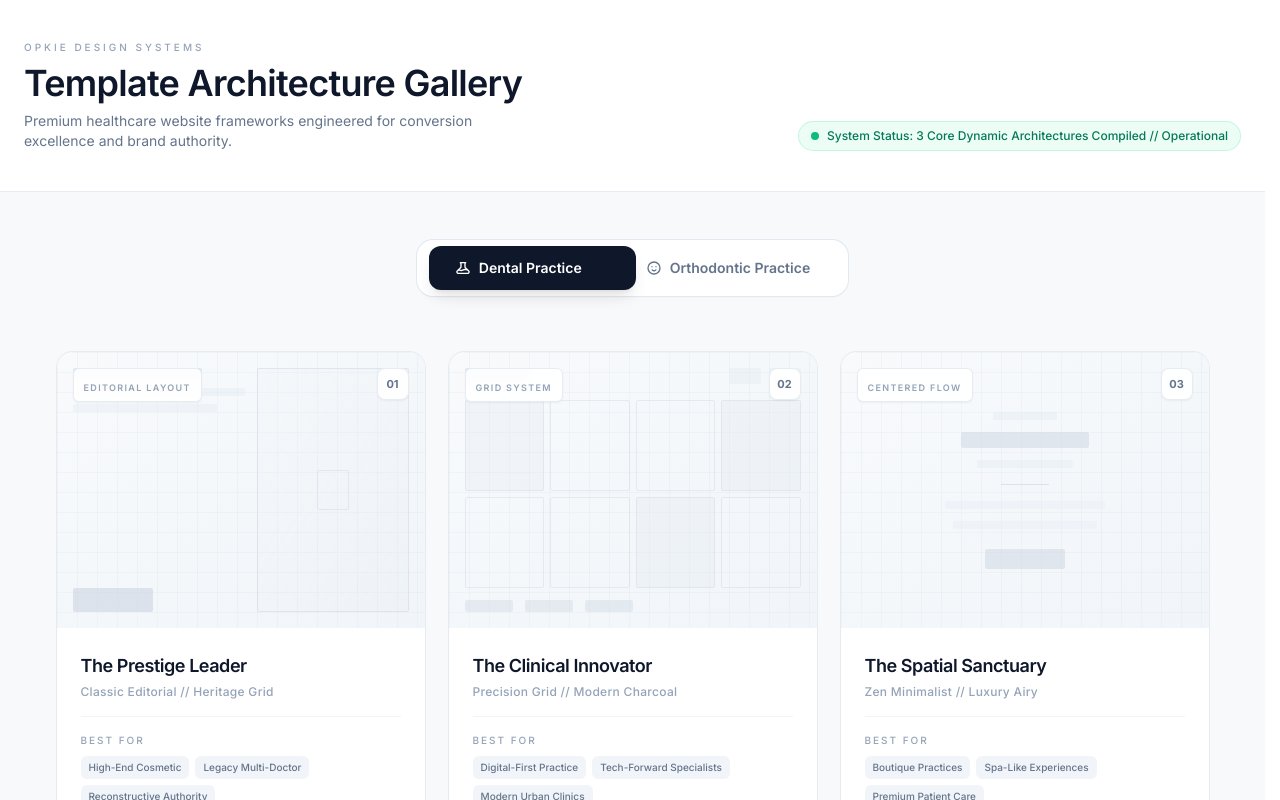
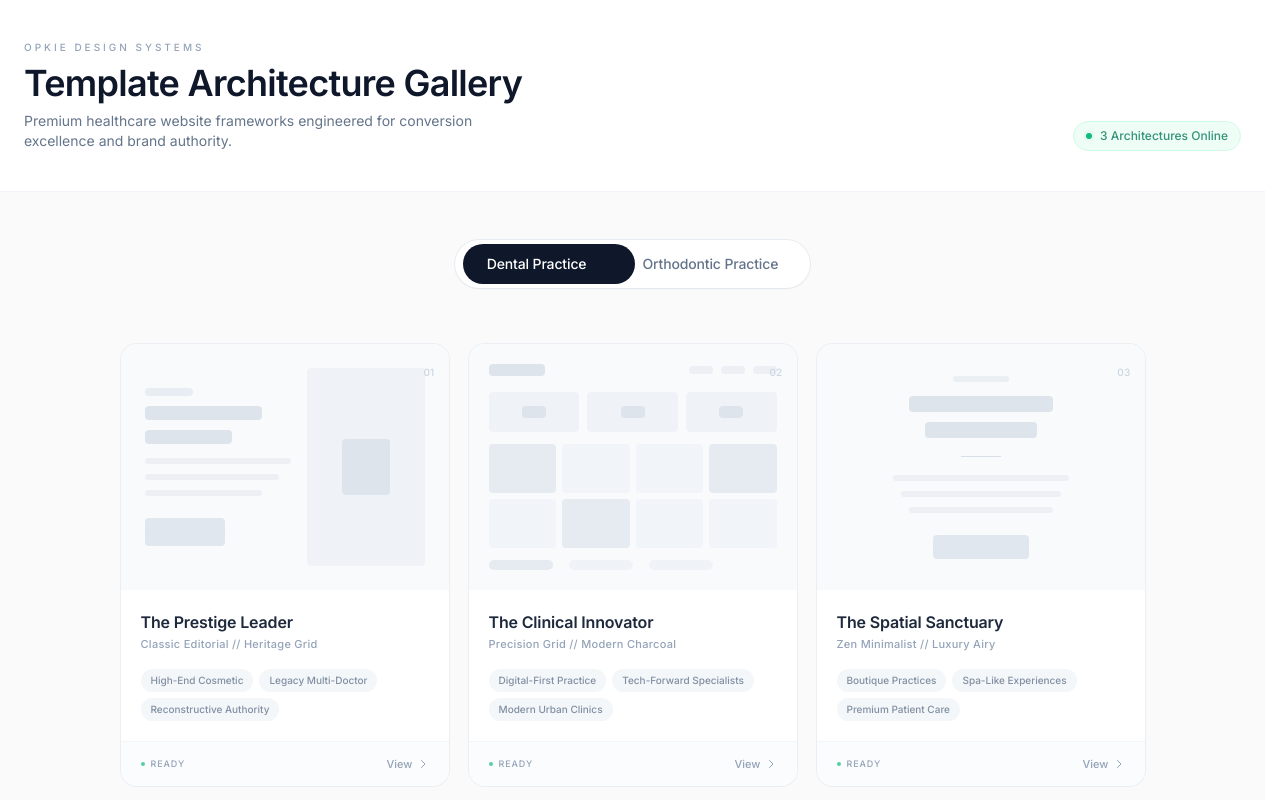
Before and after one commit to Sarahlunt6/templates.opkie, a Next.js app: page / in a window 1280 px wide. Shown: the top 800 px of the page. Built offline with nearby package versions, Linux system fonts and the light colour scheme; a web font is replaced by a local one.

Commit message:
Update page.tsx

```diff
--- a/app/page.tsx
+++ b/app/page.tsx
@@ -12,7 +12,6 @@ const templateArchitectures = {
       subtitle: "Classic Editorial // Heritage Grid",
       blueprint: "split",
       bestFor: ["High-End Cosmetic", "Legacy Multi-Doctor", "Reconstructive Authority"],
-      accentColor: "brand-primary",
     },
     {
       id: "t2",
@@ -20,7 +19,6 @@ const templateArchitectures = {
       subtitle: "Precision Grid // Modern Charcoal",
       blueprint: "dashboard",
       bestFor: ["Digital-First Practice", "Tech-Forward Specialists", "Modern Urban Clinics"],
-      accentColor: "teal",
     },
     {
       id: "t3",
@@ -28,7 +26,6 @@ const templateArchitectures = {
       subtitle: "Zen Minimalist // Luxury Airy",
       blueprint: "centered",
       bestFor: ["Boutique Practices", "Spa-Like Experiences", "Premium Patient Care"],
-      accentColor: "amber",
     },
   ],
   ortho: [
@@ -38,7 +35,6 @@ const templateArchitectures = {
       subtitle: "Classic Editorial // Heritage Grid",
       blueprint: "split",
       bestFor: ["Established Orthodontics", "Family-Focused Practice", "Multi-Generation Care"],
-      accentColor: "brand-primary",
     },
     {
       id: "t2-ortho",
@@ -46,7 +42,6 @@ const templateArchitectures = {
       subtitle: "Precision Grid // Modern Charcoal",
       blueprint: "dashboard",
       bestFor: ["Digital Orthodontics", "Invisalign Specialists", "Teen & Adult Focus"],
-      accentColor: "teal",
     },
     {
       id: "t3-ortho",
@@ -54,87 +49,108 @@ const templateArchitectures = {
       subtitle: "Zen Minimalist // Luxury Airy",
       blueprint: "centered",
       bestFor: ["Boutique Orthodontics", "Luxury Patient Experience", "Concierge Care"],
-      accentColor: "amber",
     },
   ],
 };
 
-// CSS Blueprint Wireframe Components
-function BlueprintSplit() {
+// Refined Minimalist Preview Components
+function PreviewSplit() {
   return (
-    <div className="w-full h-full p-4 flex gap-3">
+    <div className="w-full h-full p-6 flex gap-4">
       {/* Left Column - Text Blocks */}
-      <div className="flex-1 flex flex-col gap-2">
-        <div className="h-3 w-3/4 bg-slate-300/50 rounded-sm" />
-        <div className="h-2 w-full bg-slate-200/40 rounded-sm" />
-        <div className="h-2 w-5/6 bg-slate-200/40 rounded-sm" />
-        <div className="flex-1" />
-        <div className="h-6 w-20 bg-slate-300/60 rounded-sm" />
+      <div className="flex-1 flex flex-col justify-center gap-2.5">
+        <div className="h-2 w-12 bg-slate-200/70 rounded-full" />
+        <div className="h-3.5 w-4/5 bg-slate-300/60 rounded" />
+        <div className="h-3.5 w-3/5 bg-slate-300/60 rounded" />
+        <div className="h-1.5 w-full bg-slate-200/50 rounded-full mt-1" />
+        <div className="h-1.5 w-11/12 bg-slate-200/50 rounded-full" />
+        <div className="h-1.5 w-4/5 bg-slate-200/50 rounded-full" />
+        <div className="mt-3 h-7 w-20 bg-slate-300/50 rounded" />
       </div>
-      {/* Right Column - Portrait Frame */}
-      <div className="w-[45%] border border-slate-300/50 rounded-sm bg-gradient-to-br from-slate-100/30 to-slate-200/20 flex items-center justify-center">
-        <div className="w-8 h-10 border border-slate-300/40 rounded-sm" />
+      {/* Right Column - Image Frame */}
+      <div className="w-[42%] bg-slate-200/40 rounded flex items-center justify-center">
+        <div className="w-12 h-14 bg-slate-300/50 rounded" />
       </div>
     </div>
   );
 }
 
-function BlueprintDashboard() {
+function PreviewDashboard() {
   return (
-    <div className="w-full h-full p-4 flex flex-col gap-2">
-      {/* Top Bar */}
-      <div className="h-4 w-full flex gap-2">
-        <div className="h-full w-16 bg-slate-300/50 rounded-sm" />
+    <div className="w-full h-full p-5 flex flex-col gap-3">
+      {/* Top Nav */}
+      <div className="h-3 w-full flex items-center gap-2">
+        <div className="h-full w-14 bg-slate-300/60 rounded" />
         <div className="flex-1" />
-        <div className="h-full w-8 bg-slate-200/40 rounded-sm" />
-        <div className="h-full w-8 bg-slate-200/40 rounded-sm" />
+        <div className="h-2 w-6 bg-slate-200/50 rounded-full" />
+        <div className="h-2 w-6 bg-slate-200/50 rounded-full" />
+        <div className="h-2 w-6 bg-slate-200/50 rounded-full" />
       </div>
-      {/* Grid */}
-      <div className="flex-1 grid grid-cols-4 gap-1.5 mt-2">
+      {/* Hero Stats Row */}
+      <div className="flex gap-2 mt-1">
+        <div className="flex-1 h-10 bg-slate-200/40 rounded flex items-center justify-center">
+          <div className="w-6 h-3 bg-slate-300/50 rounded" />
+        </div>
+        <div className="flex-1 h-10 bg-slate-200/40 rounded flex items-center justify-center">
+          <div className="w-6 h-3 bg-slate-300/50 rounded" />
+        </div>
+        <div className="flex-1 h-10 bg-slate-200/40 rounded flex items-center justify-center">
+          <div className="w-6 h-3 bg-slate-300/50 rounded" />
+        </div>
+      </div>
+      {/* Content Grid */}
+      <div className="flex-1 grid grid-cols-4 gap-1.5">
         {[...Array(8)].map((_, i) => (
           <div
             key={i}
-            className={`border border-slate-300/40 rounded-sm ${
-              i % 3 === 0 ? "bg-slate-200/30" : "bg-transparent"
+            className={`rounded ${
+              i === 0 || i === 3 || i === 5
+                ? "bg-slate-300/40"
+                : "bg-slate-200/30"
             }`}
           />
         ))}
       </div>
-      {/* Bottom Stats */}
-      <div className="h-3 w-full flex gap-3 mt-1">
-        <div className="h-full w-12 bg-slate-300/40 rounded-sm" />
-        <div className="h-full w-12 bg-slate-300/40 rounded-sm" />
-        <div className="h-full w-12 bg-slate-300/40 rounded-sm" />
+      {/* Bottom Bar */}
+      <div className="h-2.5 w-full flex gap-4">
+        <div className="h-full w-16 bg-slate-300/40 rounded-full" />
+        <div className="h-full w-16 bg-slate-200/40 rounded-full" />
+        <div className="h-full w-16 bg-slate-200/40 rounded-full" />
       </div>
     </div>
   );
 }
 
-function BlueprintCentered() {
+function PreviewCentered() {
   return (
-    <div className="w-full h-full p-4 flex flex-col items-center justify-center gap-3">
-      {/* Centered Content */}
-      <div className="h-2 w-16 bg-slate-200/40 rounded-sm" />
-      <div className="h-4 w-32 bg-slate-300/50 rounded-sm" />
-      <div className="h-2 w-24 bg-slate-200/40 rounded-sm" />
-      <div className="h-px w-12 bg-slate-300/60 my-1" />
-      <div className="h-2 w-40 bg-slate-200/30 rounded-sm" />
-      <div className="h-2 w-36 bg-slate-200/30 rounded-sm" />
-      <div className="h-5 w-20 bg-slate-300/50 rounded-sm mt-2" />
+    <div className="w-full h-full p-6 flex flex-col items-center justify-center gap-2.5">
+      {/* Label */}
+      <div className="h-1.5 w-14 bg-slate-200/60 rounded-full" />
+      {/* Headline */}
+      <div className="h-4 w-36 bg-slate-300/60 rounded mt-1" />
+      <div className="h-4 w-28 bg-slate-300/60 rounded" />
+      {/* Divider */}
+      <div className="h-px w-10 bg-slate-300/70 my-2" />
+      {/* Body Text */}
+      <div className="h-1.5 w-44 bg-slate-200/50 rounded-full" />
+      <div className="h-1.5 w-40 bg-slate-200/50 rounded-full" />
+      <div className="h-1.5 w-36 bg-slate-200/50 rounded-full" />
+      {/* CTA */}
+      <div className="h-6 w-24 bg-slate-300/50 rounded mt-3" />
     </div>
   );
 }
 
-function BlueprintRenderer({ type }: { type: string }) {
+function PreviewRenderer({ type }: { type: string }) {
   switch (type) {
     case "split":
-      return <BlueprintSplit />;
+      return <PreviewSplit />;
     case "dashboard":
-      return <BlueprintDashboard />;
+      return <PreviewDashboard />;
     case "centered":
-      return <BlueprintCentered />;
+      return <PreviewCentered />;
     default:
-      return <BlueprintSplit />;
+      return <PreviewSplit />;
   }
 }
 
@@ -144,9 +160,9 @@ export default function HomePage() {
   const templates = templateArchitectures[practiceType];
 
   return (
-    <main className="min-h-screen bg-[#f8f9fa]">
+    <main className="min-h-screen bg-[#fafafa]">
       {/* Premium Header */}
-      <header className="bg-white border-b border-slate-200/80">
+      <header className="bg-white border-b border-slate-100">
         <div className="max-w-7xl mx-auto px-6 py-10">
           <div className="flex flex-col sm:flex-row sm:items-end sm:justify-between gap-4">
             <div>
@@ -161,13 +177,13 @@ export default function HomePage() {
               </p>
             </div>
             <div className="flex items-center gap-3 text-xs font-medium">
-              <div className="flex items-center gap-2 px-3 py-1.5 bg-emerald-50 border border-emerald-200/60 rounded-full">
-                <span className="relative flex h-2 w-2">
+              <div className="flex items-center gap-2 px-3 py-1.5 bg-emerald-50/80 border border-emerald-100 rounded-full">
+                <span className="relative flex h-1.5 w-1.5">
                   <span className="animate-ping absolute inline-flex h-full w-full rounded-full bg-emerald-400 opacity-75"></span>
-                  <span className="relative inline-flex rounded-full h-2 w-2 bg-emerald-500"></span>
+                  <span className="relative inline-flex rounded-full h-1.5 w-1.5 bg-emerald-500"></span>
                 </span>
-                <span className="text-emerald-700">
-                  System Status: {templates.length} Core Dynamic Architectures Compiled // Operational
+                <span className="text-emerald-700/80">
+                  {templates.length} Architectures Online
                 </span>
               </div>
             </div>
@@ -177,48 +193,38 @@ export default function HomePage() {
 
       {/* Main Content */}
       <div className="max-w-7xl mx-auto px-6 py-12">
-        {/* Premium Segmented Toggle */}
+        {/* Elegant Typographic Toggle */}
         <div className="flex justify-center mb-14">
-          <div className="relative inline-flex items-center bg-white rounded-2xl p-1.5 ring-1 ring-slate-200 shadow-sm">
+          <div className="relative inline-flex items-center bg-white rounded-full p-1 ring-1 ring-slate-200/80 shadow-sm">
             {/* Animated Background Slider */}
             <motion.div
-              className="absolute h-[calc(100%-12px)] top-1.5 bg-slate-900 rounded-xl shadow-lg"
+              className="absolute h-[calc(100%-8px)] top-1 bg-slate-900 rounded-full"
               initial={false}
               animate={{
-                x: practiceType === "dental" ? 6 : "calc(100% + 6px)",
-                width: practiceType === "dental" ? "calc(50% - 9px)" : "calc(50% - 9px)",
+                x: practiceType === "dental" ? 4 : "calc(100% + 4px)",
+                width: practiceType === "dental" ? "calc(50% - 6px)" : "calc(50% - 6px)",
               }}
-              transition={{ type: "spring", stiffness: 300, damping: 30 }}
+              transition={{ type: "spring", stiffness: 400, damping: 35 }}
             />
             <button
               onClick={() => setPracticeType("dental")}
-              className={`relative z-10 px-8 py-3 rounded-xl text-sm font-semibold transition-colors duration-200 ${
+              className={`relative z-10 px-7 py-2.5 rounded-full text-sm font-medium tracking-[-0.01em] transition-colors duration-200 ${
                 practiceType === "dental"
                   ? "text-white"
                   : "text-slate-500 hover:text-slate-700"
               }`}
             >
-              <span className="flex items-center gap-2">
-                <svg className="w-4 h-4" fill="none" stroke="currentColor" viewBox="0 0 24 24">
-                  <path strokeLinecap="round" strokeLinejoin="round" strokeWidth={2} d="M19.428 15.428a2 2 0 00-1.022-.547l-2.387-.477a6 6 0 00-3.86.517l-.318.158a6 6 0 01-3.86.517L6.05 15.21a2 2 0 00-1.806.547M8 4h8l-1 1v5.172a2 2 0 00.586 1.414l5 5c1.26 1.26.367 3.414-1.415 3.414H4.828c-1.782 0-2.674-2.154-1.414-3.414l5-5A2 2 0 009 10.172V5L8 4z" />
-                </svg>
               Dental Practice
-              </span>
             </button>
             <button
               onClick={() => setPracticeType("ortho")}
-              className={`relative z-10 px-8 py-3 rounded-xl text-sm font-semibold transition-colors duration-200 ${
+              className={`relative z-10 px-7 py-2.5 rounded-full text-sm font-medium tracking-[-0.01em] transition-colors duration-200 ${
                 practiceType === "ortho"
                   ? "text-white"
                   : "text-slate-500 hover:text-slate-700"
               }`}
             >
-              <span className="flex items-center gap-2">
-                <svg className="w-4 h-4" fill="none" stroke="currentColor" viewBox="0 0 24 24">
-                  <path strokeLinecap="round" strokeLinejoin="round" strokeWidth={2} d="M14.828 14.828a4 4 0 01-5.656 0M9 10h.01M15 10h.01M21 12a9 9 0 11-18 0 9 9 0 0118 0z" />
-                </svg>
               Orthodontic Practice
-              </span>
             </button>
           </div>
         </div>
@@ -227,11 +233,11 @@ export default function HomePage() {
         <AnimatePresence mode="wait">
           <motion.div
             key={practiceType}
-            initial={{ opacity: 0, y: 20 }}
+            initial={{ opacity: 0, y: 16 }}
             animate={{ opacity: 1, y: 0 }}
-            exit={{ opacity: 0, y: -20 }}
-            transition={{ duration: 0.3 }}
-            className="grid grid-cols-1 md:grid-cols-2 lg:grid-cols-3 gap-6 max-w-6xl mx-auto"
+            exit={{ opacity: 0, y: -16 }}
+            transition={{ duration: 0.25 }}
+            className="grid grid-cols-1 md:grid-cols-2 lg:grid-cols-3 gap-5 max-w-5xl mx-auto"
           >
             {templates.map((template, index) => (
               <motion.a
@@ -239,108 +245,73 @@ export default function HomePage() {
                 href={`/${template.id}`}
                 target="_blank"
                 rel="noopener noreferrer"
-                initial={{ opacity: 0, y: 30 }}
+                initial={{ opacity: 0, y: 24 }}
                 animate={{ opacity: 1, y: 0 }}
-                transition={{ delay: index * 0.1, duration: 0.4 }}
-                className="group relative bg-white rounded-2xl overflow-hidden ring-1 ring-slate-200/80 hover:ring-slate-300 hover:shadow-xl transition-all duration-500"
+                transition={{ delay: index * 0.08, duration: 0.35 }}
+                className="group relative bg-white rounded-2xl overflow-hidden ring-1 ring-slate-200/60 hover:ring-slate-300/80 hover:shadow-lg transition-all duration-400"
               >
-                {/* Blueprint Wireframe Container */}
-                <div className="aspect-[4/3] bg-gradient-to-br from-slate-50 to-slate-100 relative overflow-hidden">
-                  {/* Grid Pattern Overlay */}
-                  <div
-                    className="absolute inset-0 opacity-[0.4]"
-                    style={{
-                      backgroundImage: `linear-gradient(rgba(148,163,184,0.15) 1px, transparent 1px),
-                                        linear-gradient(90deg, rgba(148,163,184,0.15) 1px, transparent 1px)`,
-                      backgroundSize: "20px 20px",
-                    }}
-                  />
-
-                  {/* Blueprint Wireframe */}
-                  <div className="relative z-10 w-full h-full transition-transform duration-500 ease-out group-hover:scale-[1.05]">
-                    <BlueprintRenderer type={template.blueprint} />
+                {/* Minimalist Preview Container */}
+                <div className="aspect-[4/3] bg-slate-50 relative overflow-hidden">
+                  {/* Preview Wireframe */}
+                  <div className="relative z-10 w-full h-full transition-transform duration-500 ease-out group-hover:scale-[1.03]">
+                    <PreviewRenderer type={template.blueprint} />
                   </div>
 
                   {/* Hover Overlay with CTA */}
-                  <div className="absolute inset-0 bg-slate-900/90 backdrop-blur-sm opacity-0 group-hover:opacity-100 transition-all duration-300 flex items-center justify-center z-20">
-                    <motion.div
-                      initial={{ opacity: 0, y: 10 }}
-                      whileHover={{ scale: 1.02 }}
-                      className="flex items-center gap-2 px-6 py-3 bg-white rounded-xl text-sm font-semibold text-slate-900 shadow-lg"
-                    >
-                      <span>Launch Interactive Live Preview</span>
-                      <svg className="w-4 h-4 group-hover:translate-x-1 transition-transform" fill="none" stroke="currentColor" viewBox="0 0 24 24">
+                  <div className="absolute inset-0 bg-slate-900/85 backdrop-blur-sm opacity-0 group-hover:opacity-100 transition-all duration-300 flex items-center justify-center z-20">
+                    <div className="flex items-center gap-2 px-5 py-2.5 bg-white rounded-full text-sm font-medium text-slate-900 shadow-lg">
+                      <span>Preview Template</span>
+                      <svg className="w-3.5 h-3.5" fill="none" stroke="currentColor" viewBox="0 0 24 24">
                         <path strokeLinecap="round" strokeLinejoin="round" strokeWidth={2} d="M17 8l4 4m0 0l-4 4m4-4H3" />
                       </svg>
-                    </motion.div>
+                    </div>
                   </div>
 
-                  {/* Architecture Index Badge */}
-                  <div className="absolute top-4 right-4 z-10">
-                    <div className="w-8 h-8 rounded-lg bg-white/90 backdrop-blur-sm border border-slate-200/80 flex items-center justify-center shadow-sm">
-                      <span className="text-[11px] font-bold text-slate-500">
+                  {/* Subtle Index Badge */}
+                  <div className="absolute top-3.5 right-3.5 z-10">
+                    <span className="text-[10px] font-medium text-slate-300 tracking-wide">
                       {String(index + 1).padStart(2, "0")}
                     </span>
                   </div>
                 </div>
 
-                  {/* Blueprint Type Label */}
-                  <div className="absolute top-4 left-4 z-10">
-                    <div className="px-2.5 py-1 rounded-md bg-white/90 backdrop-blur-sm border border-slate-200/80 shadow-sm">
-                      <span className="text-[9px] uppercase tracking-[0.15em] font-semibold text-slate-400">
-                        {template.blueprint === "split" && "Editorial Layout"}
-                        {template.blueprint === "dashboard" && "Grid System"}
-                        {template.blueprint === "centered" && "Centered Flow"}
-                      </span>
-                    </div>
-                  </div>
-                </div>
-
                 {/* Template Info Panel */}
-                <div className="p-6">
+                <div className="px-5 py-5">
                   {/* Title & Subtitle */}
                   <div className="mb-4">
-                    <h2 className="text-lg font-semibold text-slate-900 tracking-tight mb-1">
+                    <h2 className="text-base font-semibold text-slate-800 tracking-[-0.01em] mb-0.5">
                       {template.title}
                     </h2>
-                    <p className="text-xs font-medium text-slate-400 tracking-wide">
+                    <p className="text-[11px] font-medium text-slate-400 tracking-wide">
                       {template.subtitle}
                     </p>
                   </div>
 
-                  {/* Divider */}
-                  <div className="h-px w-full bg-slate-100 mb-4" />
-
                   {/* Best For Tags */}
-                  <div>
-                    <p className="text-[10px] uppercase tracking-[0.2em] text-slate-400 font-medium mb-2">
-                      Best For
-                    </p>
                   <div className="flex flex-wrap gap-1.5">
                     {template.bestFor.map((tag) => (
                       <span
                         key={tag}
-                          className="px-2 py-1 text-[10px] font-medium text-slate-500 bg-slate-100 rounded-md"
+                        className="px-2.5 py-1 text-[10px] font-medium text-slate-500/80 bg-slate-100/80 rounded-full"
                       >
                         {tag}
                       </span>
                     ))}
                   </div>
                 </div>
-                </div>
 
                 {/* Bottom Action Bar */}
-                <div className="px-6 py-4 bg-slate-50 border-t border-slate-100 flex items-center justify-between">
-                  <div className="flex items-center gap-2">
-                    <div className="w-1.5 h-1.5 rounded-full bg-emerald-500" />
-                    <span className="text-[10px] font-medium text-slate-400 uppercase tracking-wider">
-                      Production Ready
+                <div className="px-5 py-3.5 bg-slate-50/50 border-t border-slate-100/80 flex items-center justify-between">
+                  <div className="flex items-center gap-1.5">
+                    <div className="w-1 h-1 rounded-full bg-emerald-500/70" />
+                    <span className="text-[9px] font-medium text-slate-400 uppercase tracking-widest">
+                      Ready
                     </span>
                   </div>
                   <div className="flex items-center gap-1 text-slate-400 group-hover:text-slate-600 transition-colors">
-                    <span className="text-xs font-medium">View</span>
-                    <svg className="w-3.5 h-3.5 group-hover:translate-x-0.5 transition-transform" fill="none" stroke="currentColor" viewBox="0 0 24 24">
-                      <path strokeLinecap="round" strokeLinejoin="round" strokeWidth={2} d="M10 6H6a2 2 0 00-2 2v10a2 2 0 002 2h10a2 2 0 002-2v-4M14 4h6m0 0v6m0-6L10 14" />
+                    <span className="text-[11px] font-medium">View</span>
+                    <svg className="w-3 h-3 group-hover:translate-x-0.5 transition-transform" fill="none" stroke="currentColor" viewBox="0 0 24 24">
+                      <path strokeLinecap="round" strokeLinejoin="round" strokeWidth={2} d="M9 5l7 7-7 7" />
                     </svg>
                   </div>
                 </div>
@@ -350,9 +321,9 @@ export default function HomePage() {
         </AnimatePresence>
 
         {/* Footer Attribution */}
-        <div className="mt-16 text-center">
-          <p className="text-[11px] uppercase tracking-[0.3em] text-slate-300 font-medium">
-            Engineered by Opkie Design Systems // Zero Layout Shift Architecture
+        <div className="mt-14 text-center">
+          <p className="text-[10px] uppercase tracking-[0.25em] text-slate-300 font-medium">
+            Opkie Design Systems
           </p>
         </div>
       </div>
```
Lines whose indentation alone changed are shown as unchanged.
